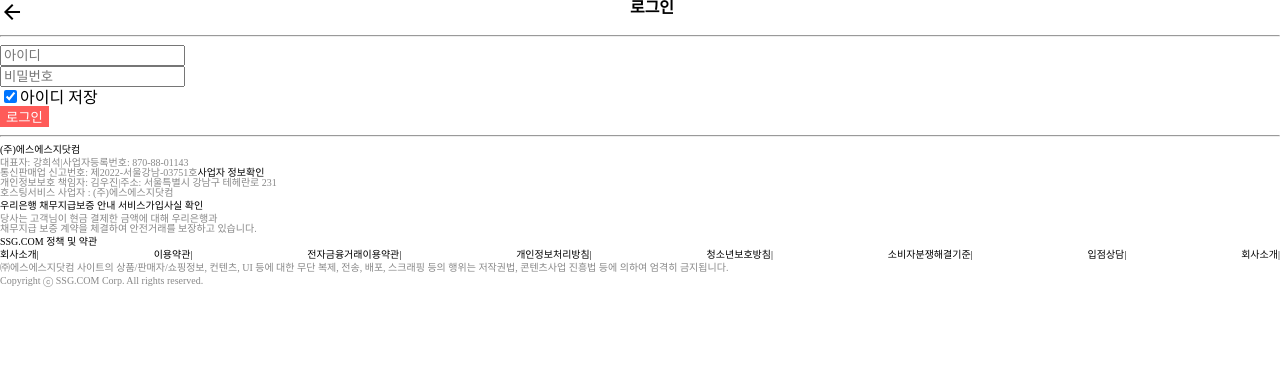
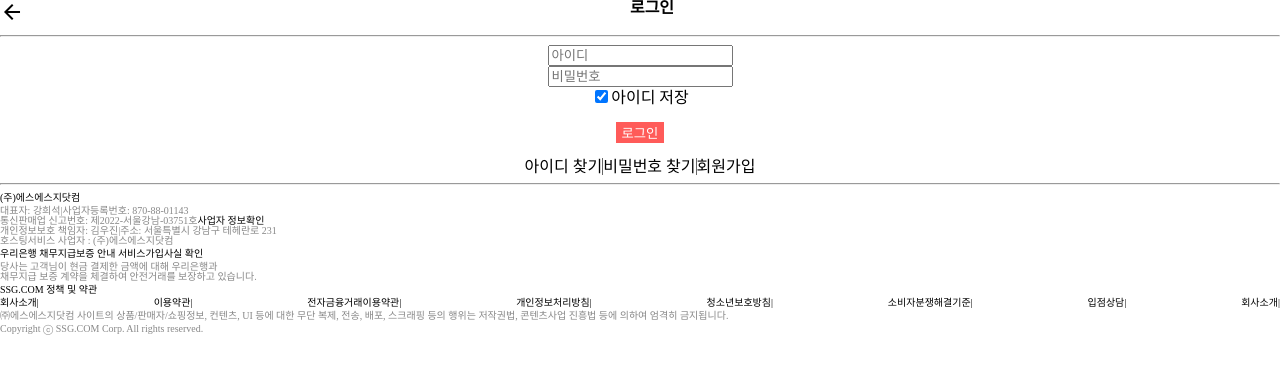
Before and after one commit to curomame/ssg_front_02, a React (Create React App) app: page /login in a window 1280 px wide. Shown: the top 374 px of the page. Built offline with nearby package versions, Linux system fonts and the light colour scheme.

Commit message:
📐Modify : 0809 17:30 진행
Add Login Support Component in Login Page

```diff
--- a/src/component/parts/loginParts/LoginFieldSet.jsx
+++ b/src/component/parts/loginParts/LoginFieldSet.jsx
@@ -1,5 +1,6 @@
 import axios from 'axios'
 import React, { useState } from 'react'
+import { Link } from 'react-router-dom'
 
 // 로그인 영역 파츠
 
@@ -38,7 +39,7 @@
     }
 
   return (
-    <div>
+    <div style={{"textAlign":"center"}}>
         <form onSubmit={handleLogin}>
             <fieldset>
                 <input
@@ -57,6 +58,8 @@
                     onChange={handleChange}
                     />
                     <br/>
+
+                    <div>
                         {/* 아이디 저장 : 로그인에 성공하면, 입력한
                         id값을 userId의 기본 값으로 저장한다. */}
                         <input
@@ -64,8 +67,21 @@
                             defaultChecked="Y"
                             />
                         <label>아이디 저장</label>
+                    </div>
+
                 <br/>
+
+                <div>
                     <button type="submit" style={{backgroundColor:"#ff5b59", border: 0, outline: 0, color: "#fff"}}>로그인</button>
+                </div>
+
+                <br/>
+
+                <div style={{display:"inline-block", textalign:"center"}}>
+                    <span style={{borderRight:"solid 1px #666"}}><Link to="/findIdPw">아이디 찾기</Link></span>
+                    <span style={{borderRight:"solid 1px #666"}}><Link to="/findIdPw">비밀번호 찾기</Link></span>
+                    <Link to="/signup">회원가입</Link>
+                </div>
             </fieldset>
         </form>
     </div>
```
Lines whose indentation alone changed are shown as unchanged.
